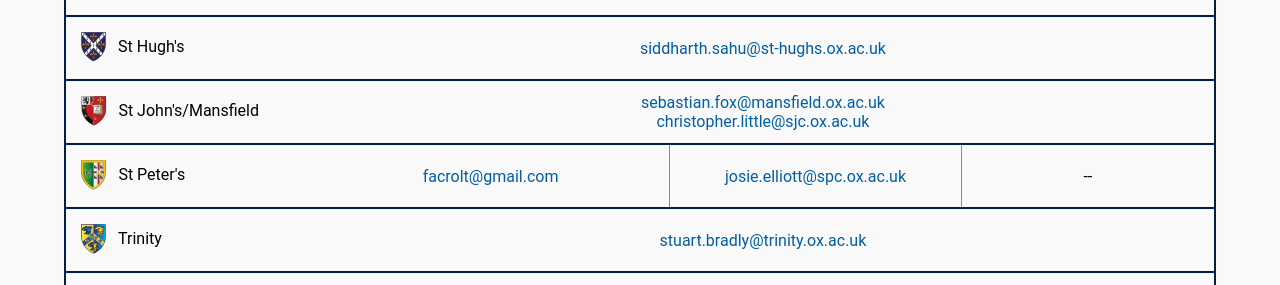
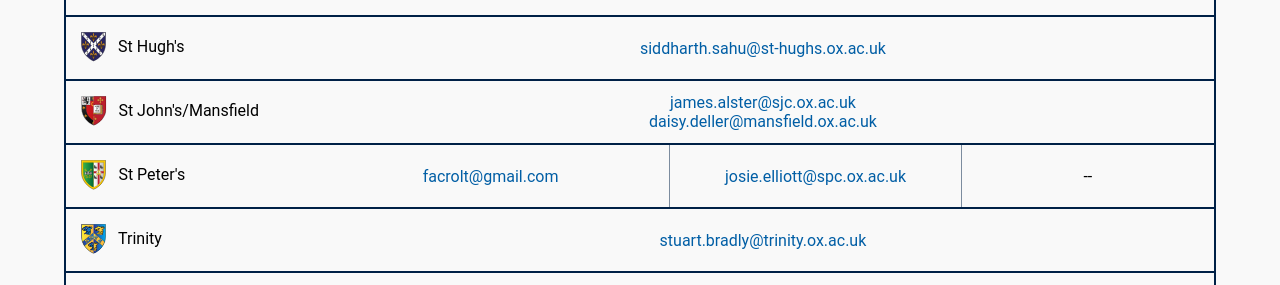
Before and after one commit to OUBaC/OUBaC.github.io, a Jekyll site: the page built from college-captains.html, in a window 1280 px wide and 900 px high, scrolled down 1106 px. Shown: the part 385-670 px from the top of the window. Built offline with Jekyll 4.4.1, drawn with Linux system fonts in a browser that asks for light colours.

Commit message:
Update college captains.

```diff
--- a/college-captains.html
+++ b/college-captains.html
@@ -80,8 +80,8 @@
    img: st-johns
    img2: mansfield
    Captains:
-    - sebastian.fox@mansfield.ox.ac.uk
-    - christopher.little@sjc.ox.ac.uk
+    - james.alster@sjc.ox.ac.uk
+    - daisy.deller@mansfield.ox.ac.uk
  - College: St Peter&apos;s
    img: st-peters
    M: facrolt@gmail.com
```
